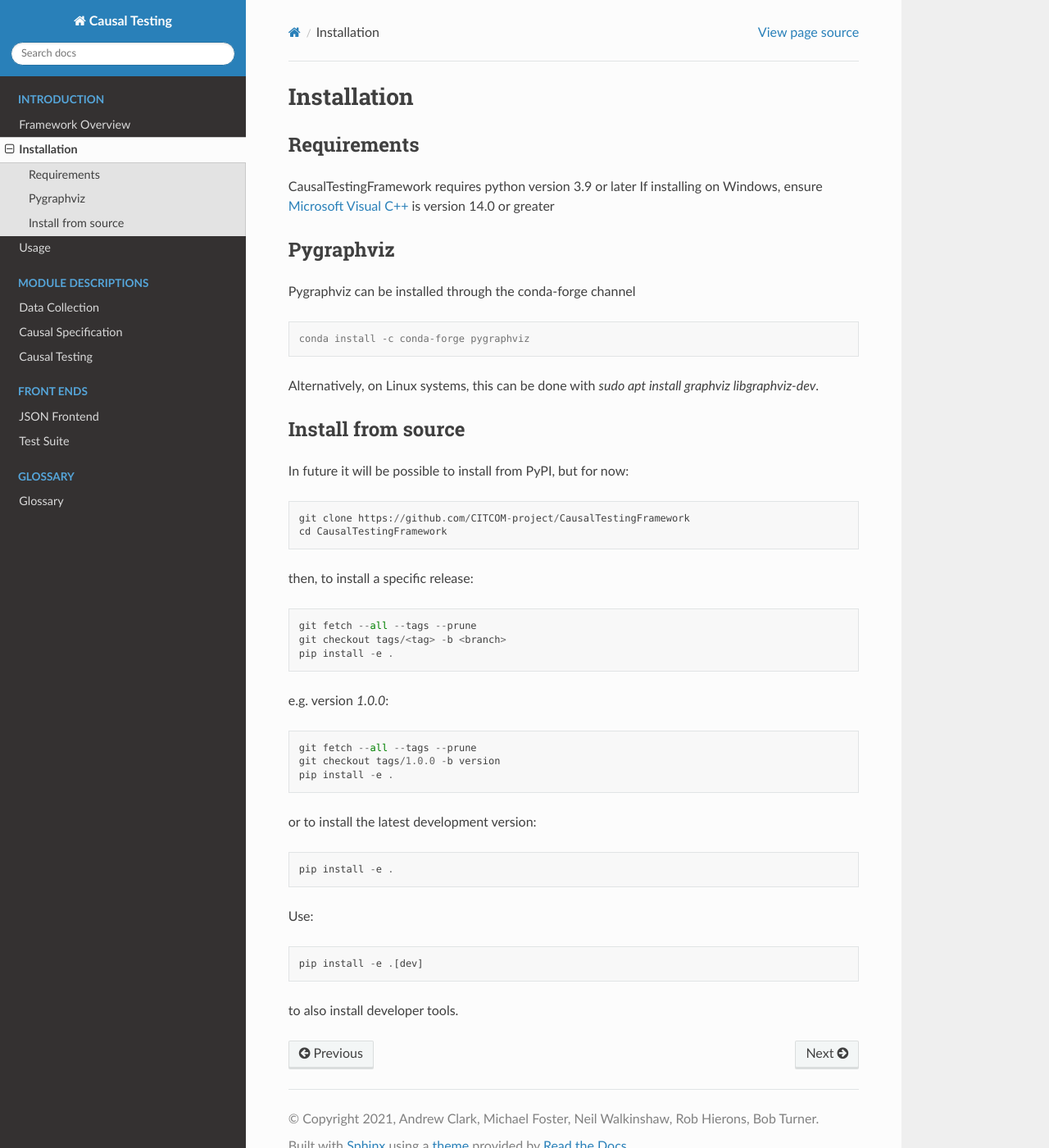
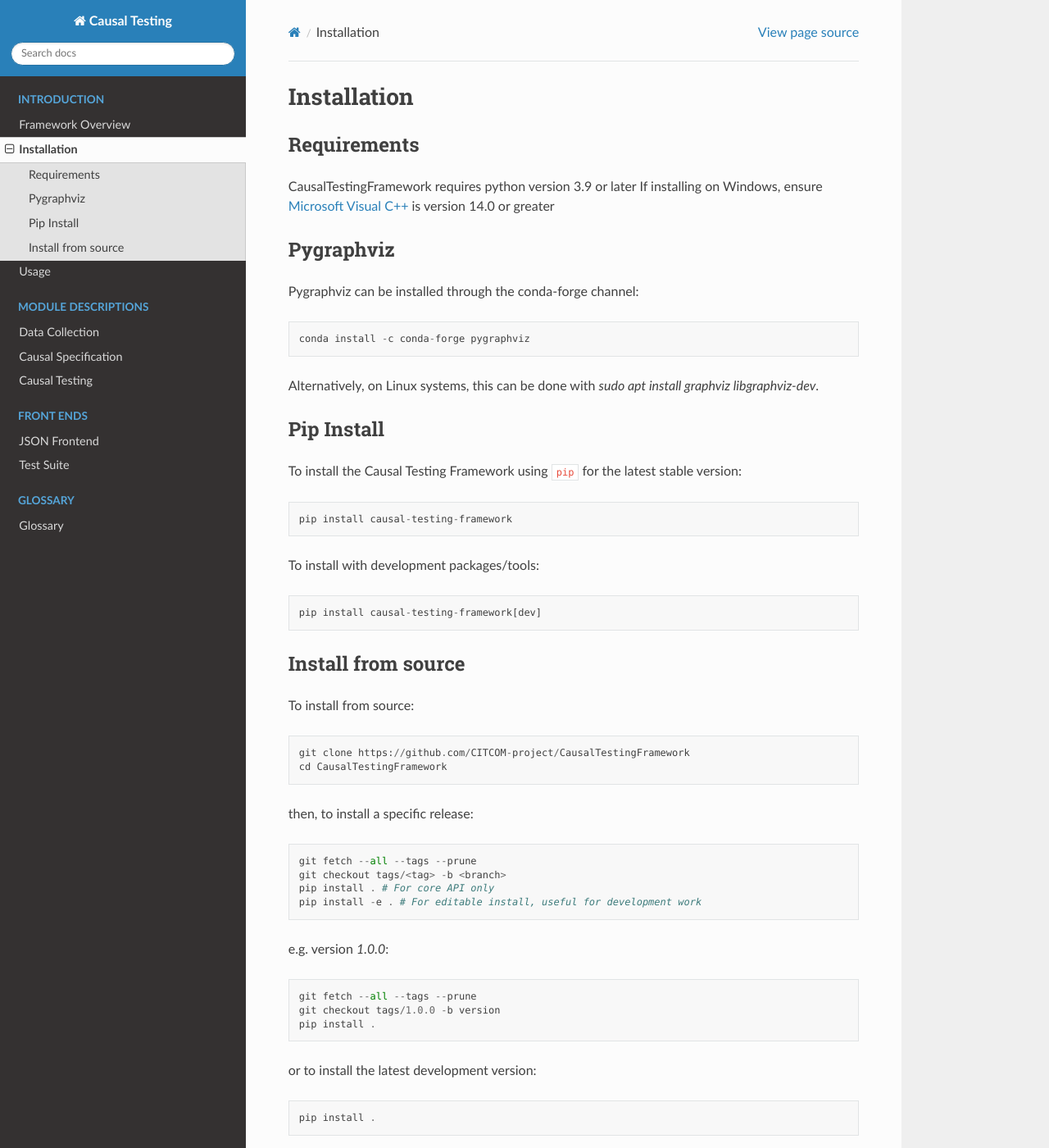
Before and after one commit to CITCOM-project/CausalTestingFramework, a Sphinx documentation site: the page built from docs/source/installation.rst, in a window 1280 px wide and 1400 px high. Shown: the whole window at 82% size. Built offline with Sphinx 7.4.7 and the Read the Docs theme 2.0.0, drawn with Linux system fonts in a browser that asks for light colours; pages that are not in the unit, such as notebooks, are missing from menus; some of the changed text lies outside the part shown.

Commit message:
Update from suggestions

```diff
--- a/docs/source/index.rst
+++ b/docs/source/index.rst
@@ -1,7 +1,4 @@
 .. Causal Testing documentation master file, created by
-sphinx-quickstart on Thu Nov 11 12:31:23 2021.
-You can adapt this file completely to your liking, but it should at least
-contain the root `toctree` directive.
 
 Welcome to Causal Testing's documentation!
 ==========================================
@@ -34,7 +31,7 @@ system-under-test that is expected to cause a change to some output(s).
 
 .. toctree::
    :maxdepth: 2
-   :caption: Code Docs
+   :caption: API
    :titlesonly:
 
    /autoapi/causal_testing/index
--- a/docs/source/installation.rst
+++ b/docs/source/installation.rst
@@ -9,19 +9,27 @@ If installing on Windows, ensure `Microsoft Visual C++ <https://docs.microsoft.c
 Pygraphviz
 ----------
 
-Pygraphviz can be installed through the conda-forge channel
-
-.. code-block:: console
+Pygraphviz can be installed through the conda-forge channel::
 
     conda install -c conda-forge pygraphviz
 
 
 Alternatively, on Linux systems, this can be done with `sudo apt install graphviz libgraphviz-dev`.
 
+Pip Install
+-----------
+To install the Causal Testing Framework using :code:`pip` for the latest stable version::
+
+    pip install causal-testing-framework
+
+To install with development packages/tools::
+
+    pip install causal-testing-framework[dev]
+
 Install from source
 -------------------
 
-In future it will be possible to install from PyPI, but for now::
+To install from source::
 
     git clone https://github.com/CITCOM-project/CausalTestingFramework
     cd CausalTestingFramework
@@ -30,20 +38,19 @@ then, to install a specific release::
 
     git fetch --all --tags --prune
     git checkout tags/<tag> -b <branch>
-    pip install -e .
+    pip install . # For core API only
+    pip install -e . # For editable install, useful for development work
 
 e.g. version `1.0.0`::
 
     git fetch --all --tags --prune
     git checkout tags/1.0.0 -b version
-    pip install -e .
+    pip install .
 
 or to install the latest development version::
 
-    pip install -e .
+    pip install .
 
-Use::
+To also install developer tools::
 
     pip install -e .[dev]
-
-to also install developer tools.
```
